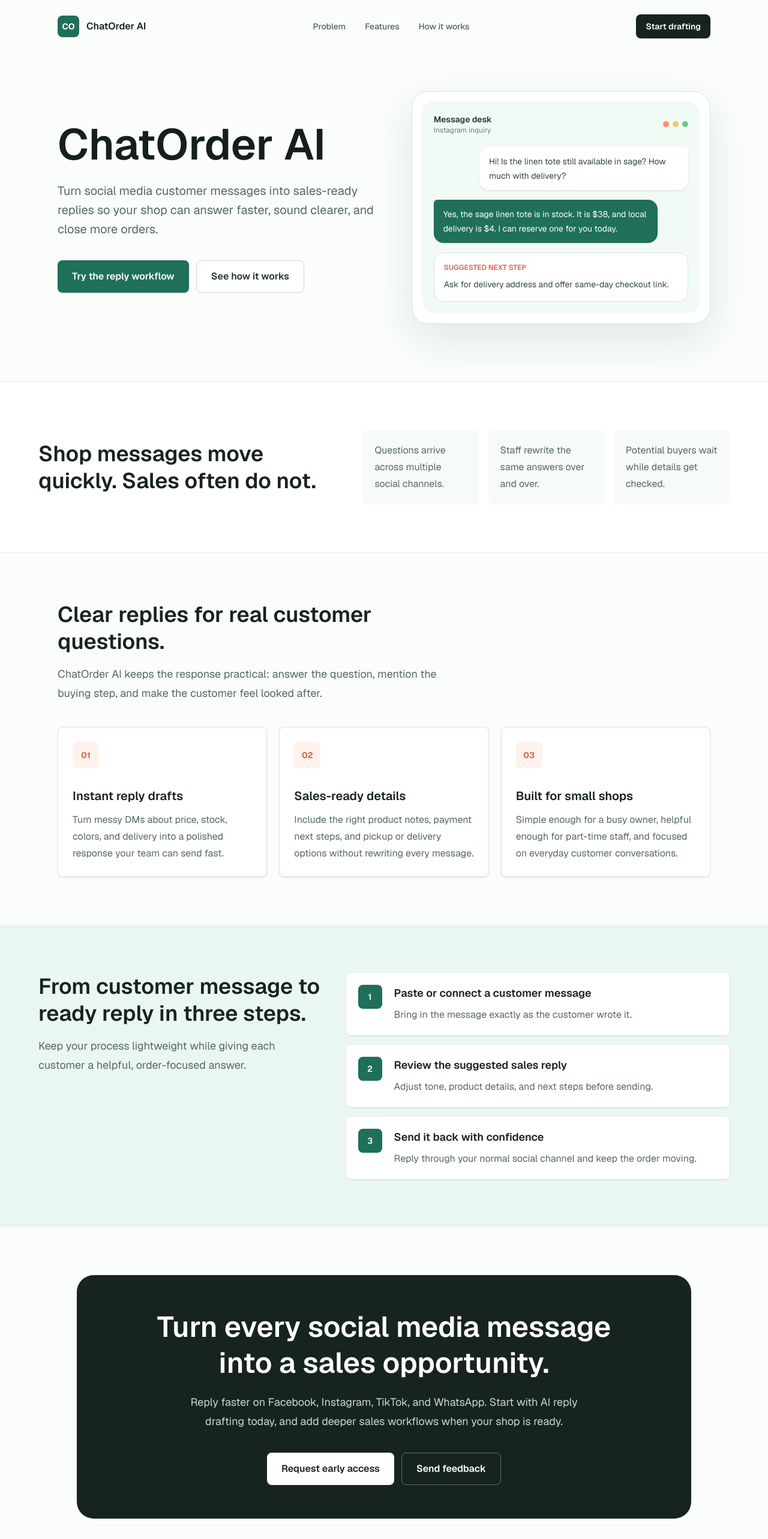
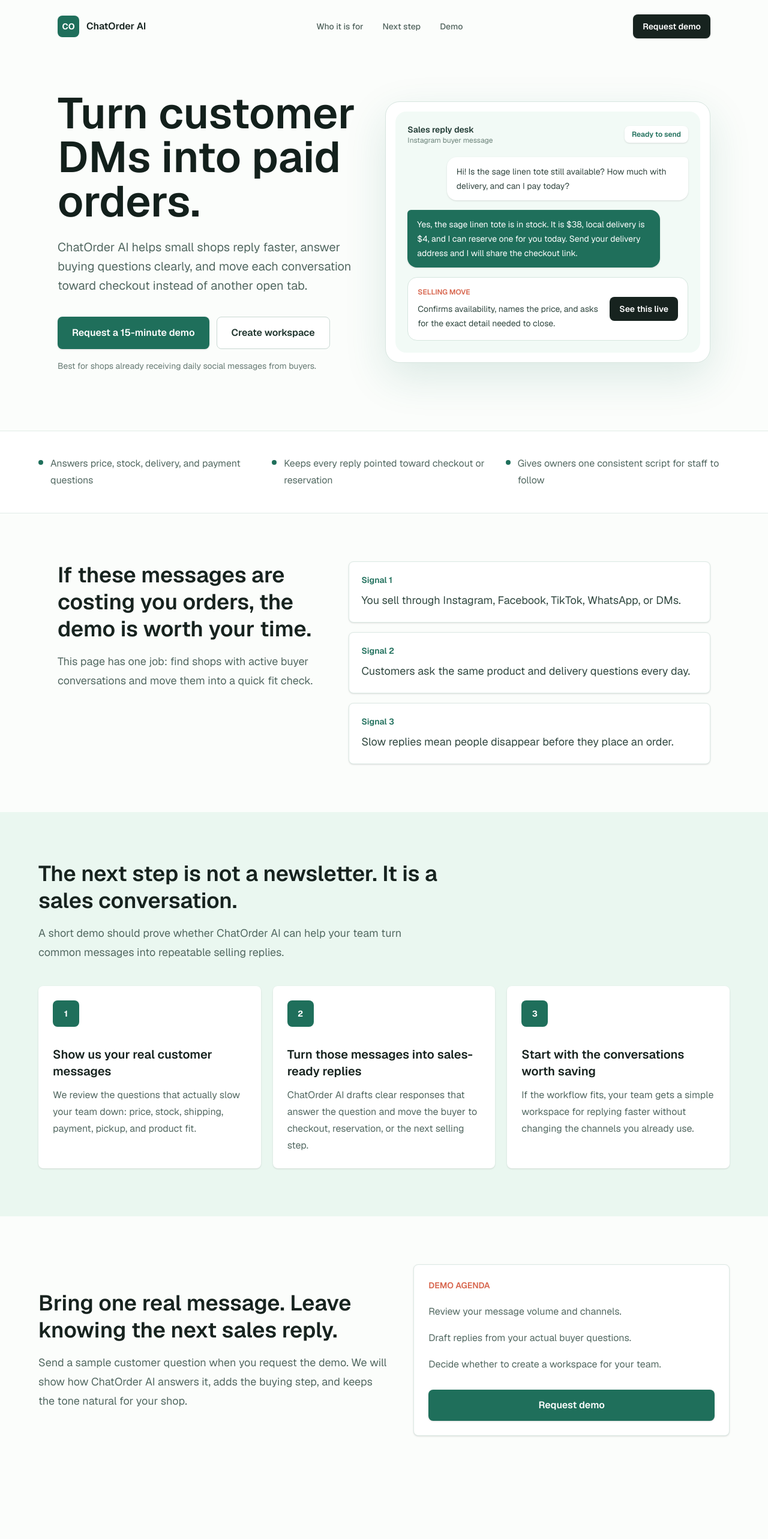
Before and after one commit to Ethan1992code/Chatorder-AI, a Next.js app: page / in a window 1280 px wide. Shown: the top 2566 px of the page at 60% size. After the commit the page ends 2474 px from the top, so only its background shows below. Built offline with nearby package versions, Linux system fonts and the light colour scheme.

Commit message:
Refocus homepage on demo conversion

```diff
--- a/src/app/layout.tsx
+++ b/src/app/layout.tsx
@@ -15,7 +15,7 @@ const geistMono = Geist_Mono({
 export const metadata: Metadata = {
   title: "ChatOrder AI",
   description:
-    "ChatOrder AI helps small shop owners turn social media customer messages into sales-ready replies.",
+    "ChatOrder AI helps small shops turn customer DMs into sales-ready replies that move buyers toward checkout.",
 };
 
 export default function RootLayout({
--- a/src/app/page.tsx
+++ b/src/app/page.tsx
@@ -1,25 +1,34 @@
-const features = [
+const salesNextStepHref =
+  "mailto:hello@chatorder.ai?subject=ChatOrder%20AI%20demo%20request&body=Hi%20ChatOrder%20AI%2C%0A%0AI%20want%20to%20see%20whether%20this%20fits%20our%20shop.%0A%0AShop%20name%3A%0ASales%20channels%3A%0AMessages%20per%20day%3A%0A";
+
+const proofPoints = [
+  "Answers price, stock, delivery, and payment questions",
+  "Keeps every reply pointed toward checkout or reservation",
+  "Gives owners one consistent script for staff to follow",
+];
+
+const qualificationSignals = [
+  "You sell through Instagram, Facebook, TikTok, WhatsApp, or DMs.",
+  "Customers ask the same product and delivery questions every day.",
+  "Slow replies mean people disappear before they place an order.",
+];
+
+const workflowSteps = [
   {
-    title: "Instant reply drafts",
+    title: "Show us your real customer messages",
     description:
-      "Turn messy DMs about price, stock, colors, and delivery into a polished response your team can send fast.",
+      "We review the questions that actually slow your team down: price, stock, shipping, payment, pickup, and product fit.",
   },
   {
-    title: "Sales-ready details",
+    title: "Turn those messages into sales-ready replies",
     description:
-      "Include the right product notes, payment next steps, and pickup or delivery options without rewriting every message.",
+      "ChatOrder AI drafts clear responses that answer the question and move the buyer to checkout, reservation, or the next selling step.",
   },
   {
-    title: "Built for small shops",
+    title: "Start with the conversations worth saving",
     description:
-      "Simple enough for a busy owner, helpful enough for part-time staff, and focused on everyday customer conversations.",
+      "If the workflow fits, your team gets a simple workspace for replying faster without changing the channels you already use.",
   },
-];
-
-const steps = [
-  "Paste or connect a customer message",
-  "Review the suggested sales reply",
-  "Send it back with confidence",
 ];
 
 export default function Home() {
@@ -33,203 +42,198 @@ export default function Home() {
           <span>ChatOrder AI</span>
         </a>
         <nav className="hidden items-center gap-8 text-sm font-medium text-[#52645e] md:flex">
-          <a href="#problem" className="transition hover:text-[#17231f]">
-            Problem
+          <a href="#fit" className="transition hover:text-[#17231f]">
+            Who it is for
           </a>
-          <a href="#features" className="transition hover:text-[#17231f]">
-            Features
+          <a href="#workflow" className="transition hover:text-[#17231f]">
+            Next step
           </a>
-          <a href="#how-it-works" className="transition hover:text-[#17231f]">
-            How it works
+          <a href="#demo" className="transition hover:text-[#17231f]">
+            Demo
           </a>
         </nav>
         <a
-          href="/app"
+          href={salesNextStepHref}
           className="rounded-lg bg-[#17231f] px-4 py-2.5 text-sm font-semibold text-white shadow-sm transition hover:bg-[#274139]"
         >
-          Start drafting
+          Request demo
         </a>
       </header>
 
-      <section className="mx-auto grid w-full max-w-6xl items-center gap-12 px-5 pb-20 pt-10 sm:px-8 lg:grid-cols-[1fr_0.92fr] lg:pb-24 lg:pt-16">
+      <section className="mx-auto grid w-full max-w-6xl items-center gap-12 px-5 pb-18 pt-10 sm:px-8 lg:grid-cols-[0.92fr_1fr] lg:pb-24 lg:pt-16">
         <div>
           <h1 className="max-w-3xl text-5xl font-semibold leading-[1.02] tracking-normal text-[#13201c] sm:text-6xl lg:text-7xl">
-            ChatOrder AI
+            Turn customer DMs into paid orders.
           </h1>
-          <p className="mt-6 max-w-xl text-xl leading-8 text-[#536962]">
-            Turn social media customer messages into sales-ready replies so your
-            shop can answer faster, sound clearer, and close more orders.
+          <p className="mt-6 max-w-2xl text-xl leading-8 text-[#536962]">
+            ChatOrder AI helps small shops reply faster, answer buying
+            questions clearly, and move each conversation toward checkout
+            instead of another open tab.
           </p>
           <div className="mt-9 flex flex-col gap-3 sm:flex-row">
             <a
-              href="/app"
+              href={salesNextStepHref}
               className="inline-flex items-center justify-center rounded-lg bg-[#1f6f5b] px-6 py-3.5 text-base font-semibold text-white shadow-sm transition hover:bg-[#175846]"
             >
-              Try the reply workflow
+              Request a 15-minute demo
             </a>
             <a
-              href="#how-it-works"
+              href="/signup"
               className="inline-flex items-center justify-center rounded-lg border border-[#c9d8d2] bg-white px-6 py-3.5 text-base font-semibold text-[#1f342d] transition hover:border-[#93b6a8]"
             >
-              See how it works
+              Create workspace
             </a>
           </div>
+          <p className="mt-4 text-sm leading-6 text-[#667a73]">
+            Best for shops already receiving daily social messages from buyers.
+          </p>
         </div>
 
-        <div className="rounded-[28px] border border-[#d7e5df] bg-white p-4 shadow-[0_24px_70px_rgba(31,111,91,0.14)]">
-          <div className="rounded-[22px] bg-[#f2faf6] p-4 sm:p-5">
+        <div className="rounded-[24px] border border-[#d7e5df] bg-white p-4 shadow-[0_24px_70px_rgba(31,111,91,0.14)]">
+          <div className="rounded-[18px] bg-[#f2faf6] p-4 sm:p-5">
             <div className="mb-5 flex items-center justify-between">
               <div>
                 <p className="text-sm font-semibold text-[#213b34]">
-                  Message desk
+                  Sales reply desk
                 </p>
-                <p className="text-xs text-[#6a8178]">Instagram inquiry</p>
+                <p className="text-xs text-[#6a8178]">Instagram buyer message</p>
               </div>
-              <div className="flex gap-1.5">
-                <span className="size-2.5 rounded-full bg-[#ff8f6b]" />
-                <span className="size-2.5 rounded-full bg-[#f4c86a]" />
-                <span className="size-2.5 rounded-full bg-[#6fc49b]" />
+              <div className="rounded-lg bg-white px-3 py-1.5 text-xs font-semibold text-[#1f6f5b] shadow-sm">
+                Ready to send
               </div>
             </div>
 
             <div className="space-y-4">
-              <div className="ml-auto max-w-[82%] rounded-2xl rounded-tr-md bg-white px-4 py-3 text-sm leading-6 text-[#324640] shadow-sm">
-                Hi! Is the linen tote still available in sage? How much with
-                delivery?
+              <div className="ml-auto max-w-[86%] rounded-2xl rounded-tr-md bg-white px-4 py-3 text-sm leading-6 text-[#324640] shadow-sm">
+                Hi! Is the sage linen tote still available? How much with
+                delivery, and can I pay today?
               </div>
-              <div className="max-w-[88%] rounded-2xl rounded-tl-md bg-[#1f6f5b] px-4 py-3 text-sm leading-6 text-white shadow-sm">
-                Yes, the sage linen tote is in stock. It is $38, and local
-                delivery is $4. I can reserve one for you today.
+              <div className="max-w-[90%] rounded-2xl rounded-tl-md bg-[#1f6f5b] px-4 py-3 text-sm leading-6 text-white shadow-sm">
+                Yes, the sage linen tote is in stock. It is $38, local delivery
+                is $4, and I can reserve one for you today. Send your delivery
+                address and I will share the checkout link.
               </div>
-              <div className="rounded-2xl border border-[#d6e6df] bg-white p-4">
-                <p className="text-xs font-semibold uppercase text-[#d7654d]">
-                  Suggested next step
+              <div className="grid gap-3 rounded-2xl border border-[#d6e6df] bg-white p-4 sm:grid-cols-[1fr_auto] sm:items-center">
+                <div>
+                  <p className="text-xs font-semibold uppercase tracking-normal text-[#d7654d]">
+                    Selling move
                   </p>
                   <p className="mt-2 text-sm leading-6 text-[#314840]">
-                  Ask for delivery address and offer same-day checkout link.
+                    Confirms availability, names the price, and asks for the
+                    exact detail needed to close.
                   </p>
+                </div>
+                <a
+                  href={salesNextStepHref}
+                  className="inline-flex items-center justify-center rounded-lg bg-[#17231f] px-4 py-2.5 text-sm font-semibold text-white transition hover:bg-[#274139]"
+                >
+                  See this live
+                </a>
               </div>
             </div>
           </div>
         </div>
       </section>
 
-      <section
-        id="problem"
-        className="border-y border-[#e1ece7] bg-white px-5 py-20 sm:px-8"
+      <section className="border-y border-[#e1ece7] bg-white px-5 py-10 sm:px-8">
+        <div className="mx-auto grid max-w-6xl gap-4 md:grid-cols-3">
+          {proofPoints.map((point) => (
+            <div key={point} className="flex gap-3">
+              <span className="mt-2 size-2 shrink-0 rounded-full bg-[#1f6f5b]" />
+              <p className="text-base leading-7 text-[#536962]">{point}</p>
+            </div>
+          ))}
+        </div>
+      </section>
+
+      <section id="fit" className="mx-auto max-w-6xl px-5 py-20 sm:px-8">
+        <div className="grid gap-10 lg:grid-cols-[0.85fr_1.15fr] lg:items-start">
+          <div>
+            <h2 className="text-3xl font-semibold leading-tight sm:text-4xl">
+              If these messages are costing you orders, the demo is worth your
+              time.
+            </h2>
+            <p className="mt-4 text-lg leading-8 text-[#536962]">
+              This page has one job: find shops with active buyer conversations
+              and move them into a quick fit check.
+            </p>
+          </div>
+          <div className="grid gap-4">
+            {qualificationSignals.map((signal, index) => (
+              <article
+                key={signal}
+                className="rounded-lg border border-[#dce9e4] bg-white p-5 shadow-sm"
               >
-        <div className="mx-auto grid max-w-6xl gap-10 lg:grid-cols-[0.9fr_1.1fr] lg:items-center">
-          <h2 className="text-3xl font-semibold leading-tight sm:text-4xl">
-            Shop messages move quickly. Sales often do not.
-          </h2>
-          <div className="grid gap-4 sm:grid-cols-3">
-            {[
-              "Questions arrive across multiple social channels.",
-              "Staff rewrite the same answers over and over.",
-              "Potential buyers wait while details get checked.",
-            ].map((item) => (
-              <div key={item} className="rounded-lg bg-[#f7fbf8] p-5">
-                <p className="text-base leading-7 text-[#536962]">{item}</p>
-              </div>
+                <p className="text-sm font-semibold text-[#1f6f5b]">
+                  Signal {index + 1}
+                </p>
+                <p className="mt-2 text-lg leading-8 text-[#314840]">
+                  {signal}
+                </p>
+              </article>
             ))}
           </div>
         </div>
       </section>
 
-      <section id="features" className="mx-auto max-w-6xl px-5 py-20 sm:px-8">
+      <section id="workflow" className="bg-[#eaf7f0] px-5 py-20 sm:px-8">
+        <div className="mx-auto max-w-6xl">
           <div className="max-w-2xl">
             <h2 className="text-3xl font-semibold leading-tight sm:text-4xl">
-            Clear replies for real customer questions.
+              The next step is not a newsletter. It is a sales conversation.
             </h2>
             <p className="mt-4 text-lg leading-8 text-[#536962]">
-            ChatOrder AI keeps the response practical: answer the question,
-            mention the buying step, and make the customer feel looked after.
+              A short demo should prove whether ChatOrder AI can help your team
+              turn common messages into repeatable selling replies.
             </p>
           </div>
           <div className="mt-10 grid gap-5 md:grid-cols-3">
-          {features.map((feature, index) => (
+            {workflowSteps.map((step, index) => (
               <article
-              key={feature.title}
-              className="rounded-lg border border-[#dce9e4] bg-white p-6 shadow-sm"
+                key={step.title}
+                className="rounded-lg bg-white p-6 shadow-sm"
               >
-              <div className="mb-8 grid size-11 place-items-center rounded-lg bg-[#fff2ed] text-sm font-bold text-[#d7654d]">
-                0{index + 1}
+                <div className="mb-8 grid size-11 place-items-center rounded-lg bg-[#1f6f5b] text-sm font-bold text-white">
+                  {index + 1}
                 </div>
                 <h3 className="text-xl font-semibold text-[#17231f]">
-                {feature.title}
+                  {step.title}
                 </h3>
                 <p className="mt-3 text-base leading-7 text-[#536962]">
-                {feature.description}
+                  {step.description}
                 </p>
               </article>
             ))}
           </div>
-      </section>
-
-      <section
-        id="how-it-works"
-        className="bg-[#eaf7f0] px-5 py-20 sm:px-8"
-      >
-        <div className="mx-auto max-w-6xl">
-          <div className="grid gap-10 lg:grid-cols-[0.85fr_1.15fr] lg:items-start">
-            <div>
-              <h2 className="text-3xl font-semibold leading-tight sm:text-4xl">
-                From customer message to ready reply in three steps.
-              </h2>
-              <p className="mt-4 text-lg leading-8 text-[#536962]">
-                Keep your process lightweight while giving each customer a
-                helpful, order-focused answer.
-              </p>
-            </div>
-            <ol className="space-y-4">
-              {steps.map((step, index) => (
-                <li
-                  key={step}
-                  className="flex gap-5 rounded-lg bg-white p-5 shadow-sm"
-                >
-                  <span className="grid size-10 shrink-0 place-items-center rounded-lg bg-[#1f6f5b] text-sm font-semibold text-white">
-                    {index + 1}
-                  </span>
-                  <div>
-                    <h3 className="text-lg font-semibold">{step}</h3>
-                    <p className="mt-2 text-base leading-7 text-[#536962]">
-                      {index === 0 &&
-                        "Bring in the message exactly as the customer wrote it."}
-                      {index === 1 &&
-                        "Adjust tone, product details, and next steps before sending."}
-                      {index === 2 &&
-                        "Reply through your normal social channel and keep the order moving."}
-                    </p>
-                  </div>
-                </li>
-              ))}
-            </ol>
-          </div>
         </div>
       </section>
 
-      <section id="cta" className="px-5 py-20 sm:px-8">
-        <div className="mx-auto max-w-5xl rounded-[28px] bg-[#17231f] px-6 py-14 text-center text-white sm:px-10">
-          <h2 className="mx-auto max-w-3xl text-3xl font-semibold leading-tight sm:text-5xl">
-            Turn every social media message into a sales opportunity.
+      <section id="demo" className="px-5 py-20 sm:px-8">
+        <div className="mx-auto grid max-w-6xl gap-10 lg:grid-cols-[1fr_0.9fr] lg:items-center">
+          <div>
+            <h2 className="text-3xl font-semibold leading-tight sm:text-4xl">
+              Bring one real message. Leave knowing the next sales reply.
             </h2>
-          <p className="mx-auto mt-5 max-w-2xl text-lg leading-8 text-[#c9d8d2]">
-            Reply faster on Facebook, Instagram, TikTok, and WhatsApp. Start
-            with AI reply drafting today, and add deeper sales workflows when
-            your shop is ready.
+            <p className="mt-4 max-w-2xl text-lg leading-8 text-[#536962]">
+              Send a sample customer question when you request the demo. We will
+              show how ChatOrder AI answers it, adds the buying step, and keeps
+              the tone natural for your shop.
             </p>
-          <div className="mt-9 flex flex-col justify-center gap-3 sm:flex-row">
+          </div>
+          <div className="rounded-lg border border-[#dce9e4] bg-white p-6 shadow-sm">
+            <p className="text-sm font-semibold uppercase tracking-normal text-[#d7654d]">
+              Demo agenda
+            </p>
+            <ul className="mt-5 space-y-4 text-base leading-7 text-[#536962]">
+              <li>Review your message volume and channels.</li>
+              <li>Draft replies from your actual buyer questions.</li>
+              <li>Decide whether to create a workspace for your team.</li>
+            </ul>
             <a
-              href="mailto:hello@chatorder.ai"
-              className="inline-flex items-center justify-center rounded-lg bg-white px-6 py-3.5 text-base font-semibold text-[#17231f] transition hover:bg-[#eef6f2]"
+              href={salesNextStepHref}
+              className="mt-7 inline-flex w-full items-center justify-center rounded-lg bg-[#1f6f5b] px-6 py-3.5 text-base font-semibold text-white shadow-sm transition hover:bg-[#175846]"
             >
-              Request early access
-            </a>
-            <a
-              href="mailto:hello@chatorder.ai?subject=ChatOrder%20AI%20feedback"
-              className="inline-flex items-center justify-center rounded-lg border border-[#5b746d] px-6 py-3.5 text-base font-semibold text-white transition hover:border-[#c9d8d2] hover:bg-white/10"
-            >
-              Send feedback
+              Request demo
             </a>
           </div>
         </div>
```
Lines whose indentation alone changed are shown as unchanged.
